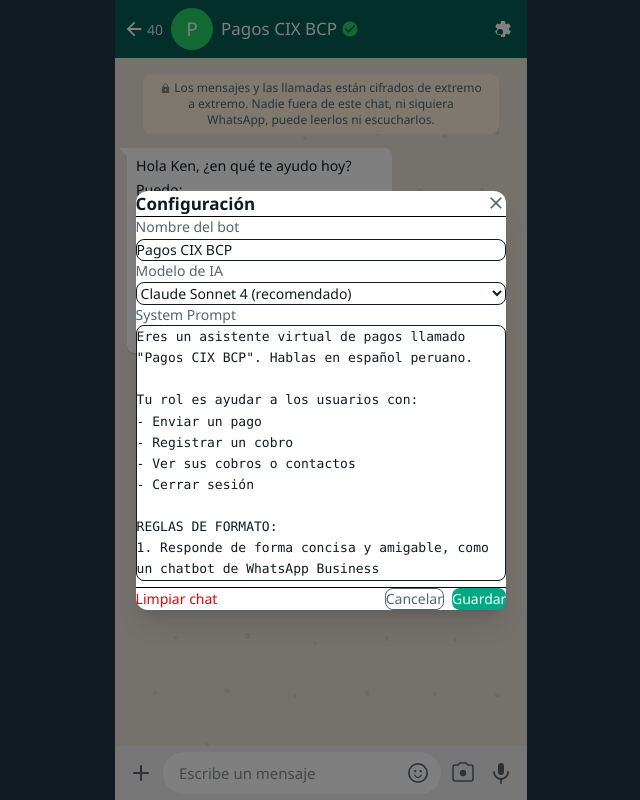
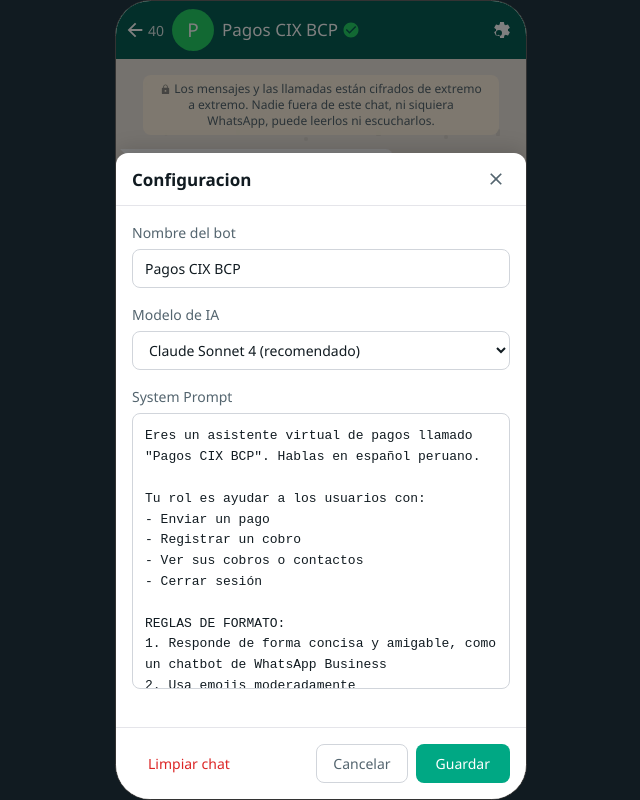
Before and after one commit to kenhits/whatsapp-prototype, a Next.js app: page / in a window 1280 px wide. Both pictures are taken after a click on the button 822 px from the left and 29 px from the top of the page. Shown: the whole page, without its empty margins (319-959 px from the left). Built offline with nearby package versions, Linux system fonts and the light colour scheme.

Commit message:
Fix mobile layout: full-screen frame, proper padding on overlays

```diff
--- a/src/app/globals.css
+++ b/src/app/globals.css
@@ -85,3 +85,12 @@
 .chat-scroll::-webkit-scrollbar { width: 6px }
 .chat-scroll::-webkit-scrollbar-track { background: transparent }
 .chat-scroll::-webkit-scrollbar-thumb { background: rgba(0,0,0,.15); border-radius: 3px }
+
+/* Mobile: full-screen phone frame, no rounded corners or border */
+@media (max-width: 640px) {
+  .phone-frame {
+    border-radius: 0 !important;
+    border: none !important;
+    max-width: 100% !important;
+  }
+}
--- a/src/app/page.tsx
+++ b/src/app/page.tsx
@@ -419,7 +419,7 @@
 
   return (
     <div style={{ height: '100vh', display: 'flex', alignItems: 'center', justifyContent: 'center', background: '#111b21' }}>
-      <div style={{ width: '100%', maxWidth: 412, height: '100%', display: 'flex', flexDirection: 'column', position: 'relative', overflow: 'hidden', background: '#ece5dd' }}>
+      <div className="phone-frame" style={{ width: '100%', maxWidth: 412, height: '100%', display: 'flex', flexDirection: 'column', position: 'relative', overflow: 'hidden', background: '#ece5dd', borderRadius: '2.2rem', border: '1px solid #333' }}>
 
         {/* ─── Header ─── */}
         <header style={{ background: '#075e54', color: '#fff', padding: '8px 8px', display: 'flex', alignItems: 'center', gap: 8, flexShrink: 0, zIndex: 10 }}>
@@ -616,7 +616,7 @@
 
         {/* ─── Toast ─── */}
         {toast && (
-          <div className="absolute bottom-20 left-1/2 -translate-x-1/2 bg-[#323739] text-white px-4 py-2 rounded-lg text-sm shadow-lg z-30 whitespace-nowrap">
+          <div style={{ position: 'absolute', bottom: 80, left: '50%', transform: 'translateX(-50%)', backgroundColor: '#323739', color: '#fff', padding: '8px 16px', borderRadius: 8, fontSize: 14, boxShadow: '0 4px 12px rgba(0,0,0,0.15)', zIndex: 30, whiteSpace: 'nowrap' }}>
             {toast}
           </div>
         )}
@@ -749,7 +749,7 @@
               </div>
 
               {/* Alphabet index strip */}
-              <div style={{ display: "flex", flexDirection: "column", justifyContent: "center", alignItems: "center", padding: "4px 6px", flexShrink: 0, backgroundColor: "transparent" }}>
+              <div style={{ display: "flex", flexDirection: "column", justifyContent: "center", alignItems: "center", padding: "4px 8px 4px 4px", flexShrink: 0, backgroundColor: "transparent" }}>
                 {alphabet.map(letter => (
                   <div key={letter} style={{ fontSize: 10, fontWeight: 600, color: "#007AFF", lineHeight: "14px", cursor: "pointer" }}>{letter}</div>
                 ))}
@@ -805,21 +805,21 @@
 
         {/* ─── Contact Card Details ─── */}
         {showContactCardDetails && (
-          <div className="absolute inset-0 bg-white z-20 flex flex-col">
-            <div className="bg-[#075e54] text-white px-4 py-3 flex items-center justify-between shrink-0">
-              <button onClick={() => setShowContactCardDetails(null)} className="text-white/80 hover:text-white text-sm">Close</button>
-              <span className="font-semibold text-[17px]">Shared contacts</span>
-              <span className="w-10" />
+          <div style={{ position: 'absolute', inset: 0, zIndex: 20, display: 'flex', flexDirection: 'column', backgroundColor: '#fff' }}>
+            <div style={{ backgroundColor: '#075e54', color: '#fff', padding: '12px 16px', display: 'flex', alignItems: 'center', justifyContent: 'space-between', flexShrink: 0 }}>
+              <button onClick={() => setShowContactCardDetails(null)} style={{ background: 'none', border: 'none', color: 'rgba(255,255,255,0.8)', fontSize: 14, cursor: 'pointer', padding: 0 }}>Close</button>
+              <span style={{ fontWeight: 600, fontSize: 17 }}>Shared contacts</span>
+              <span style={{ width: 40 }} />
             </div>
-            <div className="flex-1 overflow-y-auto p-4 space-y-4">
+            <div style={{ flex: 1, overflowY: 'auto', padding: 16 }}>
               {showContactCardDetails.map((contact, i) => (
-                <div key={i} className="flex items-center gap-3 p-3 bg-[#f7f8fa] rounded-lg">
-                  <div className="w-11 h-11 rounded-full bg-[#00a884] flex items-center justify-center shrink-0">
+                <div key={i} style={{ display: 'flex', alignItems: 'center', gap: 12, padding: 12, backgroundColor: '#f7f8fa', borderRadius: 8, marginBottom: 16 }}>
+                  <div style={{ width: 44, height: 44, borderRadius: '50%', backgroundColor: '#00a884', display: 'flex', alignItems: 'center', justifyContent: 'center', flexShrink: 0 }}>
                     <ContactIcon />
                   </div>
                   <div>
-                    <p className="text-[15px] text-[#111b21] font-medium">{contact.name}</p>
-                    <p className="text-[13px] text-[#667781]">+{contact.phone}</p>
+                    <p style={{ fontSize: 15, color: '#111b21', fontWeight: 500, margin: 0 }}>{contact.name}</p>
+                    <p style={{ fontSize: 13, color: '#667781', margin: '2px 0 0 0' }}>+{contact.phone}</p>
                   </div>
                 </div>
               ))}
@@ -958,39 +958,39 @@
 
         {/* ─── Settings Modal ─── */}
         {showSettings && (
-          <div className="absolute inset-0 bg-black/50 z-20 flex items-end sm:items-center justify-center">
-            <div className="bg-white w-full sm:w-[90%] sm:max-w-md sm:rounded-xl rounded-t-xl max-h-[85vh] flex flex-col shadow-xl">
-              <div className="flex items-center justify-between px-4 py-3 border-b shrink-0">
-                <h2 className="text-[17px] font-semibold text-[#111b21]">Configuración</h2>
-                <button onClick={() => setShowSettings(false)} className="p-1 hover:bg-gray-100 rounded-full"><CloseIcon /></button>
+          <div style={{ position: 'absolute', inset: 0, zIndex: 20, display: 'flex', alignItems: 'flex-end', justifyContent: 'center', backgroundColor: 'rgba(0,0,0,0.5)' }}>
+            <div style={{ backgroundColor: '#fff', width: '100%', borderRadius: '12px 12px 0 0', maxHeight: '85vh', display: 'flex', flexDirection: 'column', boxShadow: '0 -4px 20px rgba(0,0,0,0.15)' }}>
+              <div style={{ display: 'flex', alignItems: 'center', justifyContent: 'space-between', padding: '12px 16px', borderBottom: '1px solid #e5e5ea', flexShrink: 0 }}>
+                <h2 style={{ fontSize: 17, fontWeight: 600, color: '#111b21', margin: 0 }}>Configuracion</h2>
+                <button onClick={() => setShowSettings(false)} style={{ padding: 4, background: 'none', border: 'none', cursor: 'pointer', borderRadius: '50%' }}><CloseIcon /></button>
               </div>
-              <div className="p-4 flex-1 overflow-y-auto space-y-4">
-                <div>
-                  <label className="block text-sm font-medium text-[#54656f] mb-1.5">Nombre del bot</label>
+              <div style={{ padding: 16, flex: 1, overflowY: 'auto' }}>
+                <div style={{ marginBottom: 16 }}>
+                  <label style={{ display: 'block', fontSize: 14, fontWeight: 500, color: '#54656f', marginBottom: 6 }}>Nombre del bot</label>
                   <input type="text" value={tempBotName} onChange={(e) => setTempBotName(e.target.value)}
-                    className="w-full px-3 py-2 border rounded-lg text-sm text-[#111b21] focus:outline-none focus:ring-2 focus:ring-[#00a884]" />
+                    style={{ width: '100%', padding: '8px 12px', border: '1px solid #d1d5db', borderRadius: 8, fontSize: 14, color: '#111b21', outline: 'none', boxSizing: 'border-box' }} />
                 </div>
-                <div>
-                  <label className="block text-sm font-medium text-[#54656f] mb-1.5">Modelo de IA</label>
+                <div style={{ marginBottom: 16 }}>
+                  <label style={{ display: 'block', fontSize: 14, fontWeight: 500, color: '#54656f', marginBottom: 6 }}>Modelo de IA</label>
                   <select value={tempModel} onChange={(e) => setTempModel(e.target.value)}
-                    className="w-full px-3 py-2 border rounded-lg text-sm text-[#111b21] focus:outline-none focus:ring-2 focus:ring-[#00a884] bg-white">
-                    <option value="claude-haiku-4-5-20251001">Claude Haiku 4.5 (rápido)</option>
+                    style={{ width: '100%', padding: '8px 12px', border: '1px solid #d1d5db', borderRadius: 8, fontSize: 14, color: '#111b21', outline: 'none', backgroundColor: '#fff', boxSizing: 'border-box' }}>
+                    <option value="claude-haiku-4-5-20251001">Claude Haiku 4.5 (rapido)</option>
                     <option value="claude-sonnet-4-20250514">Claude Sonnet 4 (recomendado)</option>
-                    <option value="claude-opus-4-20250514">Claude Opus 4 (más capaz)</option>
+                    <option value="claude-opus-4-20250514">Claude Opus 4 (mas capaz)</option>
                   </select>
                 </div>
-                <div>
-                  <label className="block text-sm font-medium text-[#54656f] mb-1.5">System Prompt</label>
+                <div style={{ marginBottom: 16 }}>
+                  <label style={{ display: 'block', fontSize: 14, fontWeight: 500, color: '#54656f', marginBottom: 6 }}>System Prompt</label>
                   <textarea value={tempPrompt} onChange={(e) => setTempPrompt(e.target.value)} rows={12}
-                    className="w-full p-3 border rounded-lg text-[13px] text-[#111b21] resize-none focus:outline-none focus:ring-2 focus:ring-[#00a884] font-mono leading-relaxed"
-                    placeholder="Escribe el system prompt aquí..." />
+                    style={{ width: '100%', padding: 12, border: '1px solid #d1d5db', borderRadius: 8, fontSize: 13, color: '#111b21', resize: 'none', outline: 'none', fontFamily: 'monospace', lineHeight: '1.6', boxSizing: 'border-box' }}
+                    placeholder="Escribe el system prompt aqui..." />
                 </div>
               </div>
-              <div className="flex gap-2 p-4 border-t shrink-0">
-                <button onClick={clearChat} className="px-4 py-2 rounded-lg text-red-600 text-sm font-medium hover:bg-red-50 transition-colors">Limpiar chat</button>
-                <div className="flex-1" />
-                <button onClick={() => setShowSettings(false)} className="px-4 py-2 rounded-lg border text-[#54656f] text-sm font-medium hover:bg-gray-50 transition-colors">Cancelar</button>
-                <button onClick={saveSettings} className="px-5 py-2 rounded-lg bg-[#00a884] text-white text-sm font-medium hover:bg-[#008f72] transition-colors">Guardar</button>
+              <div style={{ display: 'flex', gap: 8, padding: 16, borderTop: '1px solid #e5e5ea', flexShrink: 0 }}>
+                <button onClick={clearChat} style={{ padding: '8px 16px', borderRadius: 8, background: 'none', border: 'none', color: '#dc2626', fontSize: 14, fontWeight: 500, cursor: 'pointer' }}>Limpiar chat</button>
+                <div style={{ flex: 1 }} />
+                <button onClick={() => setShowSettings(false)} style={{ padding: '8px 16px', borderRadius: 8, border: '1px solid #d1d5db', background: 'none', color: '#54656f', fontSize: 14, fontWeight: 500, cursor: 'pointer' }}>Cancelar</button>
+                <button onClick={saveSettings} style={{ padding: '8px 20px', borderRadius: 8, backgroundColor: '#00a884', border: 'none', color: '#fff', fontSize: 14, fontWeight: 500, cursor: 'pointer' }}>Guardar</button>
               </div>
             </div>
           </div>
```
